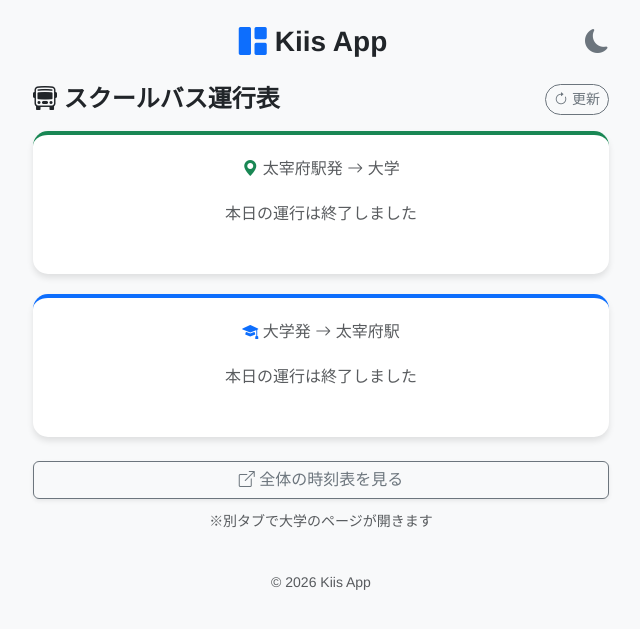
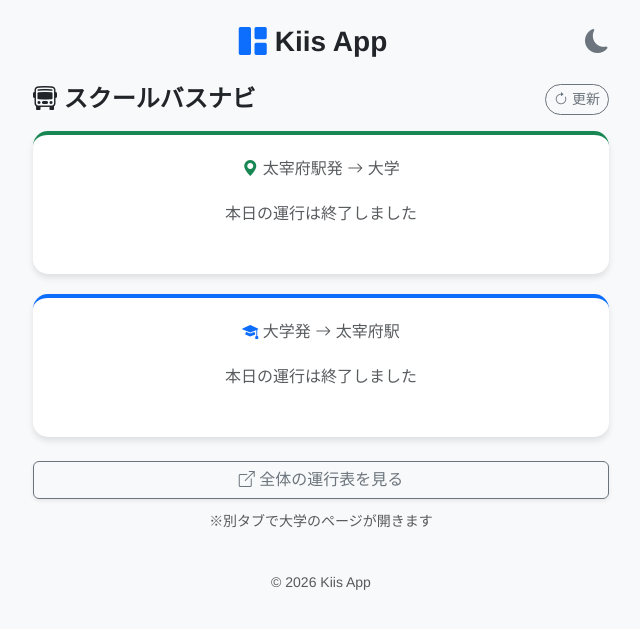
Before and after one commit to takeuao/Kiis_App, a Flask app: template templates/index.html in a window 1280 px wide. Shown: the top 629 px of the page, without its empty margins (319-959 px from the left). Run offline with Flask 3, Linux system fonts and the light colour scheme; the template is opened without the code that fills it, so the values that code supplies are empty.

Commit message:
軽微な修正

```diff
--- a/app.py
+++ b/app.py
@@ -55,4 +55,4 @@ def update_bus():
 
 # アプリを起動
 if __name__ == "__main__":
-    app.run
+    app.run(debug=False)
--- a/templates/index.html
+++ b/templates/index.html
@@ -108,7 +108,7 @@
 
     <div class="d-flex justify-content-between align-items-center mb-3">
         <h2 class="h4 fw-bold m-0">
-            <i class="bi bi-bus-front"></i> スクールバス運行表
+            <i class="bi bi-bus-front"></i> スクールバスナビ
         </h2>
 
         <a href="/" id="update-btn" class="btn btn-outline-secondary btn-sm rounded-pill">
@@ -172,7 +172,7 @@
 
     <div class="d-grid gap-2 mt-4">
         <a href="https://www.kiis.ac.jp/information/bus/" target="_blank" class="btn btn-outline-secondary shadow-sm">
-            <i class="bi bi-box-arrow-up-right"></i> 全体の時刻表を見る
+            <i class="bi bi-box-arrow-up-right"></i> 全体の運行表を見る
         </a>
         <p class="text-center text-muted small mt-1">
             ※別タブで大学のページが開きます
```
